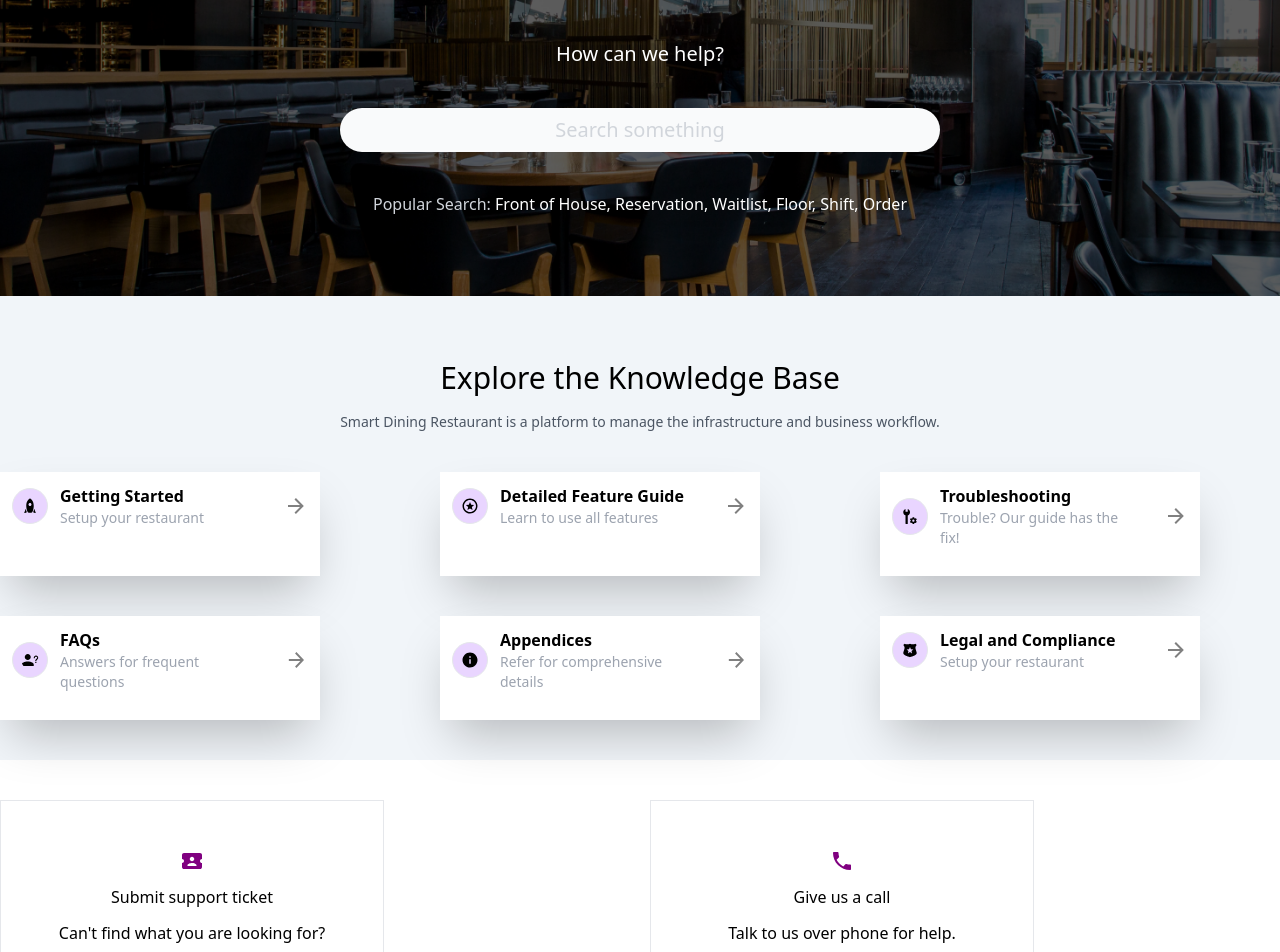
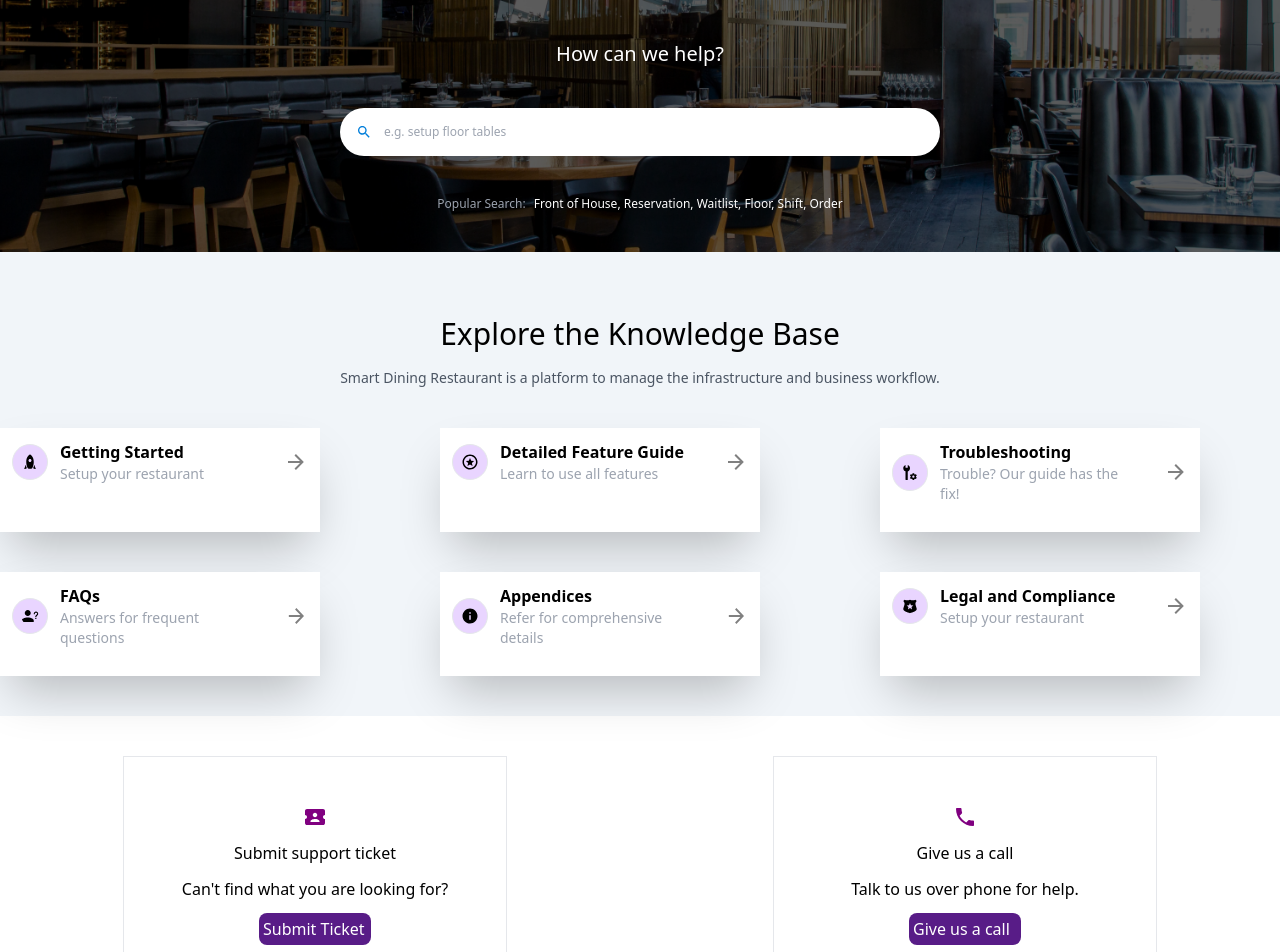
Before and after one commit to arunbabuceg/helpdesk, an Angular app: page / in a window 1280 px wide. Shown: the top 952 px of the page. Built offline with nearby package versions, Linux system fonts and the light colour scheme.

Commit message:
Updated Help, Hero and Cohearo

```diff
--- a/src/app/cohero/cohero.component.html
+++ b/src/app/cohero/cohero.component.html
@@ -3,7 +3,7 @@
     <p class="text-sm p-4 text-gray-600">Smart Dining Restaurant is a platform to manage the infrastructure and business workflow.</p>
 </div>
 <div class="mx-auto container">
-<div class="grid grid-cols-3 gap-10 mx-auto ">
+<div class="grid grid-cols-2 md:grid-cols-3 gap-10 mx-auto ">
     <div class="gap-4 p-3 shadow-2xl w-80 bg-white">
         <div class="flex items-center mb-4 gap-3">
             <img src="assets/getting.svg" alt="Getting Started Icon" class="rounded-full bg-purple-200 border p-2">
--- a/src/app/helps/helps.component.html
+++ b/src/app/helps/helps.component.html
@@ -1,4 +1,5 @@
-<div class="grid grid-cols-2 gap-5 container mx-auto my-10">
+<div class="container mx-auto">
+    <div class="grid grid-cols-2 gap-5 my-10 place-items-center">
         <div class="flex flex-col items-center justify-center border gap-3 w-96 p-12">
             <img src="assets/st.svg" class="w-6">
             <p>Submit support ticket</p>
@@ -12,3 +13,4 @@
             <p class="text-white bg-purple-900 w-28 p-1 rounded-lg">Give us a call</p>
         </div>
     </div>
+</div>
--- a/src/app/hero/hero.component.html
+++ b/src/app/hero/hero.component.html
@@ -1,9 +1,18 @@
-<div class="grid grid-cols-1 bg-customblue text-white gap-10 text-center justify-center p-10" style="background-image: url('assets/bgr.png'); background-size: cover;">
+<div class="grid grid-cols-1 bg-customblue text-white gap-10 text-center justify-center p-10"
+    style="background-image: url('assets/bgr.png'); background-size: cover;">
     <div class="flex flex-col items-center">
         <p class="text-xl mb-10">How can we help?</p>
-        <div class="w-1/2 mb-10">
-            <p class="text-xl bg-gray-50 text-gray-300 rounded-full p-2">Search something</p>
+        <div class="w-1/2 mb-10 bg-white rounded-full py-4 px-2">
+            <span class="flex gap-3 mx-2 items-center">
+                <img src="assets/search.svg" alt="Getting Started Icon">
+                <p class="text-xs text-gray-400">e.g. setup floor tables</p>
+            </span>
         </div>
-        <p class="text-white mb-10"><span class="text-gray-300">Popular Search:</span> Front of House, Reservation, Waitlist, Floor, Shift, Order</p>
+
+        <span class="flex gap-2">
+            <p class="text-xs text-gray-400">Popular Search:</p>
+            <p class="text-xs text-white">Front of House, Reservation,
+                Waitlist, Floor, Shift, Order</p>
+        </span>
     </div>
 </div>
```
Lines whose indentation alone changed are shown as unchanged.
